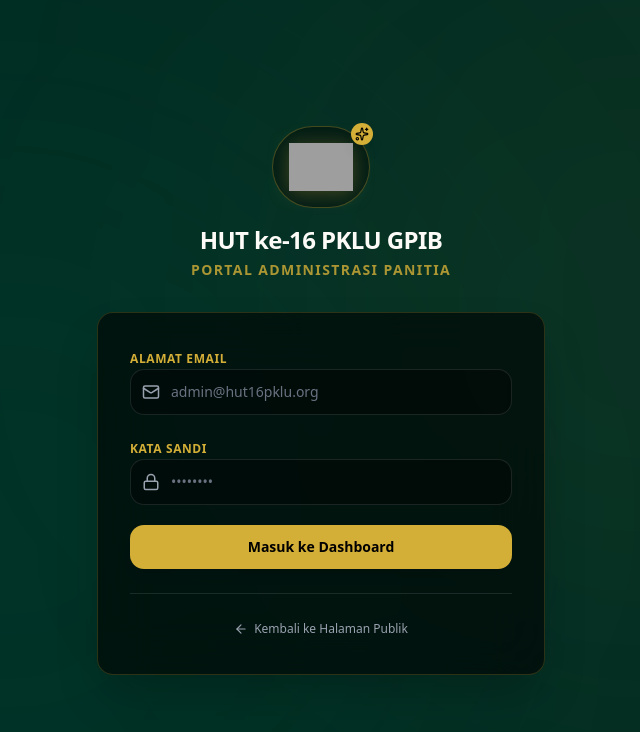
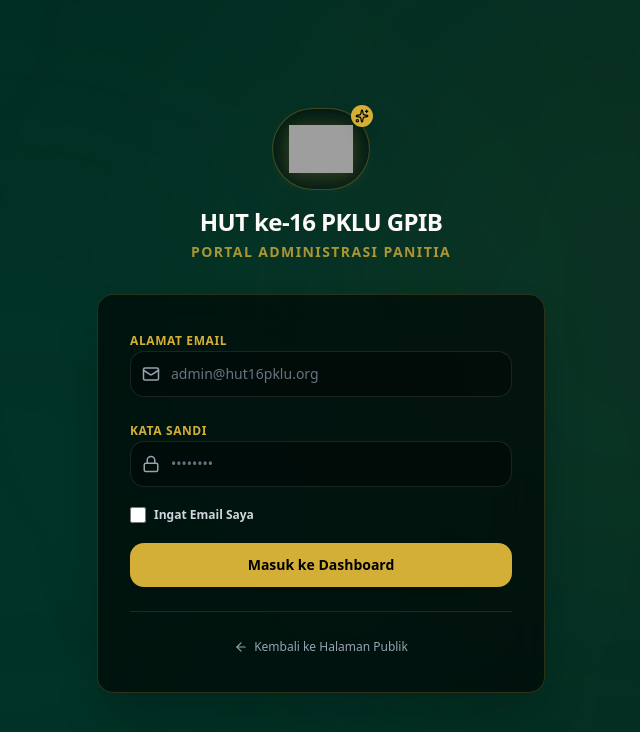
Before and after one commit to stolaputih-amanzero/hut16_pklu, a Next.js app: page /admin/login in a window 1280 px wide. Shown: the top 732 px of the page, without its empty margins (319-959 px from the left). Built offline with nearby package versions, Linux system fonts and the light colour scheme; no server answers; grey boxes are pictures that could not be loaded.

Commit message:
feat(auth): add remember me checkbox to persist admin email in local storage for faster logins

```diff
--- a/src/app/admin/login/page.tsx
+++ b/src/app/admin/login/page.tsx
@@ -10,16 +10,23 @@
 export default function AdminLoginPage() {
   const router = useRouter();
   const emailInputRef = useRef<HTMLInputElement>(null);
+  const passwordInputRef = useRef<HTMLInputElement>(null);
 
   const [email, setEmail] = useState("");
   const [password, setPassword] = useState("");
+  const [rememberMe, setRememberMe] = useState(false);
   const [loading, setLoading] = useState(false);
   const [checkingSession, setCheckingSession] = useState(true);
   const [error, setError] = useState<string | null>(null);
 
   // 1. Auto-focus email field on page load & check if user is already authenticated
   useEffect(() => {
-    if (emailInputRef.current) {
+    const savedEmail = localStorage.getItem("admin_remembered_email");
+    if (savedEmail) {
+      setEmail(savedEmail);
+      setRememberMe(true);
+      setTimeout(() => passwordInputRef.current?.focus(), 50);
+    } else if (emailInputRef.current) {
       emailInputRef.current.focus();
     }
 
@@ -105,6 +112,13 @@
           await supabase.auth.signOut();
           setLoading(false);
           return;
+        }
+
+        // Remember email if checked
+        if (rememberMe) {
+          localStorage.setItem("admin_remembered_email", email.trim());
+        } else {
+          localStorage.removeItem("admin_remembered_email");
         }
 
         // Redirect to admin dashboard using hard reload to bypass broken Next.js cache
@@ -218,6 +232,7 @@
                   <Lock className="h-4.5 w-4.5" />
                 </div>
                 <input
+                  ref={passwordInputRef}
                   id="password"
                   type="password"
                   required
@@ -230,6 +245,23 @@
                   className="block w-full pl-10 pr-4 py-3 bg-black/40 border border-white/10 rounded-xl text-sm text-white placeholder-gray-500 focus:outline-none focus:border-[#D4AF37] focus:ring-1 focus:ring-[#D4AF37] transition-all"
                 />
               </div>
+            </div>
+
+            {/* Remember Me Checkbox */}
+            <div className="flex items-center">
+              <input
+                id="rememberMe"
+                type="checkbox"
+                checked={rememberMe}
+                onChange={(e) => setRememberMe(e.target.checked)}
+                className="w-4 h-4 rounded border-gray-600 bg-black/40 text-[#D4AF37] focus:ring-[#D4AF37] focus:ring-offset-gray-900 cursor-pointer"
+              />
+              <label
+                htmlFor="rememberMe"
+                className="ml-2 block text-xs font-semibold text-gray-300 cursor-pointer select-none"
+              >
+                Ingat Email Saya
+              </label>
             </div>
 
             {/* Submit Button */}
```
